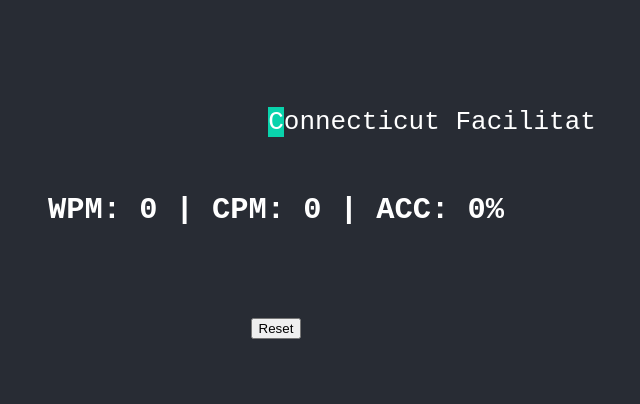
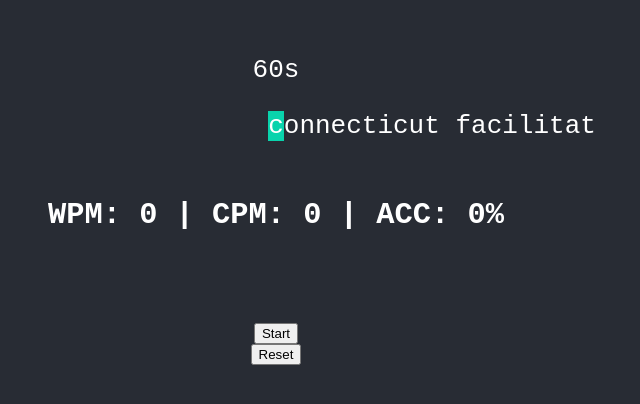
Before and after one commit to jzhr/turbo-typer, a React (Create React App) app: page / in a window 1280 px wide. Shown: the part 190-594 px from the top of the page, without its empty margins (364-1004 px from the left). Built offline with nearby package versions, Linux system fonts and the light colour scheme.

Commit message:
Added semi-functional timer

```diff
--- a/src/App.js
+++ b/src/App.js
@@ -6,8 +6,7 @@ import useKeyPress from './hooks/useKeyPress';
 import { useState } from 'react';
 import { currentTime } from './utils/time';
 
-let initialWords = generate();
-// console.log(initialWords);
+let initialWords = generate().toLowerCase();
 
 function App() {
   const [leftPadding, setLeftPadding] = useState(
@@ -23,6 +22,14 @@ function App() {
   const [accuracy, setAccuracy] = useState(0);
   const [typedChars, setTypedChars] = useState('');
   const [typoChars, setTypoChars] = useState('');
+  const [started, setStarted] = useState(false);
+  const [counter, setCounter] = React.useState(60);
+
+  React.useEffect(() => {
+    const timer =
+      started !== false && setInterval(() => setCounter(counter - 1), 1000);
+      return () => clearInterval(timer);
+  }, [counter, started]);
 
   useKeyPress(key => {
     if (!startTime) {
@@ -52,7 +59,7 @@ function App() {
 
       updatedIncomingChars = incomingChars.substring(1);
       if (updatedIncomingChars.split(' ').length < 10) {
-        updatedIncomingChars +=' ' + generate();
+        updatedIncomingChars +=' ' + generate().toLowerCase();
       }
       setIncomingChars(updatedIncomingChars);
     } else {
@@ -71,7 +78,7 @@ function App() {
   });
 
   function handleReset() {
-    initialWords = generate();
+    initialWords = generate().toLowerCase();
     setStartTime();
     setTypedChars('');
     setWordCount(0);
@@ -84,9 +91,14 @@ function App() {
     setTypoChars('');
   }
 
+  function handleStart() {
+    setStarted(true);
+  }
+
   return (
     <div className="App">
       <header className="App-header">
+        {counter}s
         <p className="Character">
           <span className="Character-out">
             {(leftPadding + outgoingChars).slice(-20)}
@@ -98,6 +110,9 @@ function App() {
           WPM: {wpm} | CPM: {cpm} | ACC: {accuracy}%
         </h3>
         <h3 className="Typo">{typoChars}</h3>
+        <button onClick={handleStart}>
+          Start
+        </button>
         <button onClick={handleReset}>
           Reset
         </button>
```
